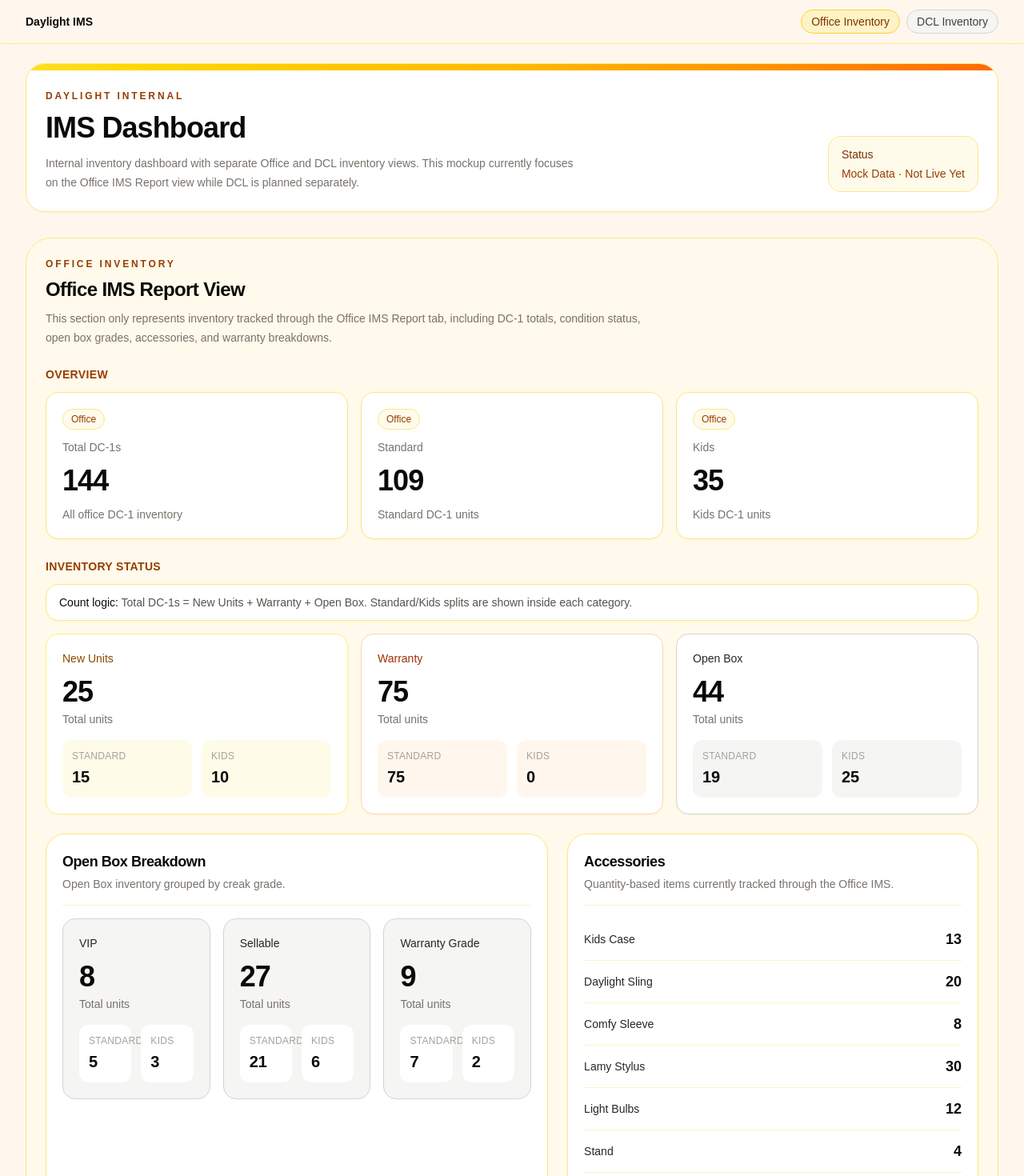
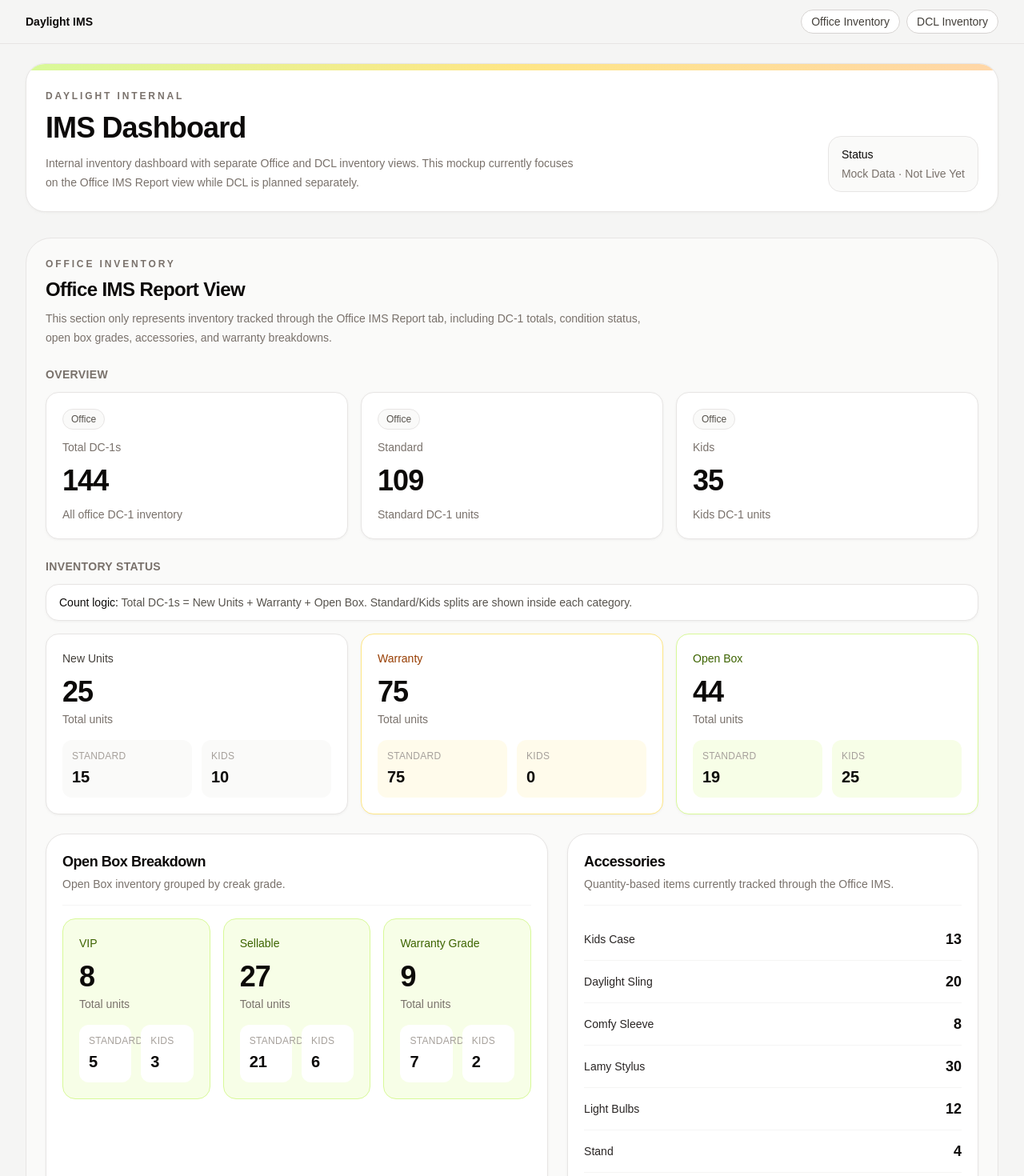
Before and after one commit to AJdaylightco/daylight-ims-dashboard, a Next.js app: page / in a window 1280 px wide. Shown: the top 1470 px of the page at 80% size. Built offline with nearby package versions, Linux system fonts and the light colour scheme.

Commit message:
Apply minimal warm neutral theme

```diff
--- a/app/page.tsx
+++ b/app/page.tsx
@@ -25,21 +25,21 @@ const inventoryStatus = [
     total: 25,
     standard: 15,
     kids: 10,
-    accent: "gold",
+    accent: "soft",
   },
   {
     label: "Warranty",
     total: 75,
     standard: 75,
     kids: 0,
-    accent: "orange",
+    accent: "warranty",
   },
   {
     label: "Open Box",
     total: 44,
     standard: 19,
     kids: 25,
-    accent: "clay",
+    accent: "openbox",
   },
 ];
 
@@ -114,47 +114,33 @@ const dclStats = [
 ];
 
 function getAccentClasses(accent?: string) {
-  if (accent === "gold") {
+  if (accent === "warranty") {
     return {
-      border: "border-yellow-200",
-      bg: "bg-yellow-50",
-      text: "text-yellow-800",
-      softText: "text-yellow-700",
-      bar: "bg-yellow-500",
-      chip: "bg-yellow-100 text-yellow-800 border-yellow-200",
+      border: "border-amber-200",
+      bg: "bg-amber-50",
+      text: "text-amber-800",
+      chip: "bg-amber-50 text-amber-800 border-amber-200",
+      bar: "bg-amber-500",
     };
   }
 
-  if (accent === "orange") {
+  if (accent === "openbox") {
     return {
-      border: "border-orange-200",
-      bg: "bg-orange-50",
-      text: "text-orange-800",
-      softText: "text-orange-700",
-      bar: "bg-orange-500",
-      chip: "bg-orange-100 text-orange-800 border-orange-200",
+      border: "border-lime-200",
+      bg: "bg-lime-50",
+      text: "text-lime-800",
+      chip: "bg-lime-50 text-lime-800 border-lime-200",
+      bar: "bg-lime-500",
     };
   }
 
-  if (accent === "clay") {
+  if (accent === "soft") {
     return {
-      border: "border-stone-300",
-      bg: "bg-stone-100",
-      text: "text-stone-800",
-      softText: "text-stone-700",
-      bar: "bg-stone-500",
-      chip: "bg-stone-100 text-stone-800 border-stone-300",
-    };
-  }
-
-  if (accent === "brown") {
-    return {
-      border: "border-amber-300",
-      bg: "bg-amber-100",
-      text: "text-amber-900",
-      softText: "text-amber-800",
-      bar: "bg-amber-700",
-      chip: "bg-amber-100 text-amber-900 border-amber-300",
+      border: "border-stone-200",
+      bg: "bg-stone-50",
+      text: "text-stone-700",
+      chip: "bg-stone-50 text-stone-700 border-stone-200",
+      bar: "bg-stone-400",
     };
   }
 
@@ -162,9 +148,8 @@ function getAccentClasses(accent?: string) {
     border: "border-stone-200",
     bg: "bg-white",
     text: "text-stone-700",
-    softText: "text-stone-600",
-    bar: "bg-stone-500",
     chip: "bg-stone-50 text-stone-700 border-stone-200",
+    bar: "bg-stone-400",
   };
 }
 
@@ -180,10 +165,10 @@ function MetricCard({
   description?: string;
 }) {
   return (
-    <div className="rounded-2xl border border-amber-200 bg-white p-5 shadow-sm shadow-amber-100/40">
+    <div className="rounded-2xl border border-stone-200 bg-white p-5 shadow-sm shadow-stone-200/40">
       <div>
         {source && (
-          <span className="mb-3 inline-flex rounded-full border border-amber-200 bg-amber-50 px-2.5 py-1 text-xs font-medium text-amber-800">
+          <span className="mb-3 inline-flex rounded-full border border-stone-200 bg-stone-50 px-2.5 py-1 text-xs font-medium text-stone-600">
             {source}
           </span>
         )}
@@ -214,16 +199,16 @@ function PlaceholderCard({
   description?: string;
 }) {
   return (
-    <div className="rounded-2xl border border-dashed border-amber-300 bg-white p-5 shadow-sm shadow-amber-100/40">
+    <div className="rounded-2xl border border-dashed border-stone-300 bg-white p-5 shadow-sm shadow-stone-200/40">
       {source && (
-        <span className="mb-3 inline-flex rounded-full border border-amber-300 bg-amber-100 px-2.5 py-1 text-xs font-medium text-amber-900">
+        <span className="mb-3 inline-flex rounded-full border border-stone-300 bg-stone-100 px-2.5 py-1 text-xs font-medium text-stone-700">
           {source}
         </span>
       )}
 
       <p className="text-sm font-medium text-stone-500">{label}</p>
 
-      <p className="mt-3 text-3xl font-semibold tracking-tight text-amber-800">
+      <p className="mt-3 text-3xl font-semibold tracking-tight text-stone-500">
         {value}
       </p>
 
@@ -251,7 +236,7 @@ function StatusCard({
 
   return (
     <div
-      className={`rounded-2xl border ${accentClasses.border} bg-white p-5 shadow-sm shadow-amber-100/40`}
+      className={`rounded-2xl border ${accentClasses.border} bg-white p-5 shadow-sm shadow-stone-200/40`}
     >
       <p className={`text-sm font-medium ${accentClasses.text}`}>{label}</p>
 
@@ -292,8 +277,8 @@ function Section({
   children: React.ReactNode;
 }) {
   return (
-    <section className="rounded-3xl border border-amber-200 bg-white p-5 shadow-sm shadow-amber-100/40">
-      <div className="border-b border-amber-100 pb-4">
+    <section className="rounded-3xl border border-stone-200 bg-white p-5 shadow-sm shadow-stone-200/40">
+      <div className="border-b border-stone-100 pb-4">
         <h2 className="text-lg font-semibold tracking-tight text-stone-950">
           {title}
         </h2>
@@ -314,9 +299,9 @@ function OpenBoxCards() {
       {openBoxBreakdown.map((item) => (
         <div
           key={item.grade}
-          className="rounded-2xl border border-stone-300 bg-stone-100 p-5"
+          className="rounded-2xl border border-lime-200 bg-lime-50 p-5"
         >
-          <p className="text-sm font-medium text-stone-800">{item.grade}</p>
+          <p className="text-sm font-medium text-lime-800">{item.grade}</p>
 
           <p className="mt-3 text-4xl font-semibold tracking-tight text-stone-950">
             {item.total}
@@ -355,9 +340,9 @@ function TopWarrantyIssues() {
       {topWarrantyIssues.map((item, index) => (
         <div
           key={item.issue}
-          className="rounded-2xl border border-orange-200 bg-orange-50 p-4"
+          className="rounded-2xl border border-amber-200 bg-amber-50 p-4"
         >
-          <p className="text-xs font-semibold uppercase tracking-wide text-orange-700">
+          <p className="text-xs font-semibold uppercase tracking-wide text-amber-700">
             #{index + 1}
           </p>
 
@@ -380,8 +365,8 @@ function TopWarrantyIssues() {
 
 function WarrantyIssueBars() {
   return (
-    <div className="overflow-hidden rounded-2xl border border-amber-200">
-      <div className="grid grid-cols-[1.6fr_0.5fr_0.5fr_0.5fr] gap-3 bg-amber-50 px-4 py-3 text-xs font-semibold uppercase tracking-wide text-amber-800">
+    <div className="overflow-hidden rounded-2xl border border-stone-200">
+      <div className="grid grid-cols-[1.6fr_0.5fr_0.5fr_0.5fr] gap-3 bg-stone-100 px-4 py-3 text-xs font-semibold uppercase tracking-wide text-stone-600">
         <p>Issue</p>
         <p className="text-right">Total</p>
         <p className="text-right">Standard</p>
@@ -397,16 +382,16 @@ function WarrantyIssueBars() {
         return (
           <div
             key={item.issue}
-            className="grid grid-cols-[1.6fr_0.5fr_0.5fr_0.5fr] gap-3 border-t border-amber-100 px-4 py-4 text-sm"
+            className="grid grid-cols-[1.6fr_0.5fr_0.5fr_0.5fr] gap-3 border-t border-stone-100 px-4 py-4 text-sm"
           >
             <div>
               <div className="flex items-center justify-between gap-3">
                 <p className="font-medium text-stone-800">{item.issue}</p>
               </div>
 
-              <div className="mt-2 h-2 overflow-hidden rounded-full bg-amber-100">
+              <div className="mt-2 h-2 overflow-hidden rounded-full bg-stone-100">
                 <div
-                  className="h-full rounded-full bg-gradient-to-r from-yellow-400 via-amber-500 to-orange-500"
+                  className="h-full rounded-full bg-gradient-to-r from-lime-300 via-amber-400 to-orange-400"
                   style={{ width: `${barWidth}%` }}
                 />
               </div>
@@ -430,8 +415,8 @@ function WarrantyIssueBars() {
 
 export default function Home() {
   return (
-    <main id="top" className="min-h-screen bg-orange-50 text-stone-950">
-      <nav className="sticky top-0 z-50 border-b border-amber-200 bg-orange-50/90 px-4 py-3 backdrop-blur sm:px-6 lg:px-8">
+    <main id="top" className="min-h-screen bg-stone-100 text-stone-950">
+      <nav className="sticky top-0 z-50 border-b border-stone-200 bg-stone-100/90 px-4 py-3 backdrop-blur sm:px-6 lg:px-8">
         <div className="mx-auto flex max-w-7xl flex-col gap-3 sm:flex-row sm:items-center sm:justify-between">
           <a href="#top" className="text-sm font-semibold text-stone-950">
             Daylight IMS
@@ -440,14 +425,14 @@ export default function Home() {
           <div className="flex flex-wrap gap-2">
             <a
               href="#office"
-              className="rounded-full border border-amber-300 bg-amber-100 px-3 py-1 text-sm font-medium text-amber-900 hover:bg-amber-200"
+              className="rounded-full border border-stone-300 bg-white px-3 py-1 text-sm font-medium text-stone-700 hover:bg-stone-50"
             >
               Office Inventory
             </a>
 
             <a
               href="#dcl"
-              className="rounded-full border border-stone-300 bg-stone-100 px-3 py-1 text-sm font-medium text-stone-700 hover:bg-stone-200"
+              className="rounded-full border border-stone-300 bg-white px-3 py-1 text-sm font-medium text-stone-700 hover:bg-stone-50"
             >
               DCL Inventory
             </a>
@@ -456,12 +441,12 @@ export default function Home() {
       </nav>
 
       <div className="mx-auto max-w-7xl px-4 py-6 sm:px-6 lg:px-8">
-        <header className="mb-8 overflow-hidden rounded-3xl border border-amber-200 bg-white shadow-sm shadow-amber-100/40">
-          <div className="h-2 bg-gradient-to-r from-yellow-300 via-amber-400 to-orange-500" />
+        <header className="mb-8 overflow-hidden rounded-3xl border border-stone-200 bg-white shadow-sm shadow-stone-200/40">
+          <div className="h-2 bg-gradient-to-r from-lime-200 via-amber-200 to-orange-200" />
 
           <div className="flex flex-col gap-5 p-6 lg:flex-row lg:items-end lg:justify-between">
             <div>
-              <p className="text-xs font-semibold uppercase tracking-[0.24em] text-amber-800">
+              <p className="text-xs font-semibold uppercase tracking-[0.24em] text-stone-500">
                 Daylight Internal
               </p>
 
@@ -476,19 +461,19 @@ export default function Home() {
               </p>
             </div>
 
-            <div className="rounded-2xl border border-amber-200 bg-amber-50 px-4 py-3 text-sm">
-              <p className="font-medium text-amber-900">Status</p>
-              <p className="mt-1 text-amber-800">Mock Data · Not Live Yet</p>
+            <div className="rounded-2xl border border-stone-200 bg-stone-50 px-4 py-3 text-sm">
+              <p className="font-medium text-stone-950">Status</p>
+              <p className="mt-1 text-stone-500">Mock Data · Not Live Yet</p>
             </div>
           </div>
         </header>
 
         <section
           id="office"
-          className="scroll-mt-24 rounded-[2rem] border border-amber-200 bg-amber-50/70 p-4 sm:p-6"
+          className="scroll-mt-24 rounded-[2rem] border border-stone-200 bg-stone-50 p-4 sm:p-6"
         >
           <div className="mb-6 flex flex-col gap-2">
-            <p className="text-xs font-semibold uppercase tracking-[0.24em] text-amber-800">
+            <p className="text-xs font-semibold uppercase tracking-[0.24em] text-stone-500">
               Office Inventory
             </p>
 
@@ -505,7 +490,7 @@ export default function Home() {
 
           <section className="mb-6">
             <div className="mb-3 flex items-center justify-between">
-              <h3 className="text-sm font-semibold uppercase tracking-wide text-amber-800">
+              <h3 className="text-sm font-semibold uppercase tracking-wide text-stone-500">
                 Overview
               </h3>
             </div>
@@ -525,12 +510,12 @@ export default function Home() {
 
           <section className="mb-6">
             <div className="mb-3 flex items-center justify-between">
-              <h3 className="text-sm font-semibold uppercase tracking-wide text-amber-800">
+              <h3 className="text-sm font-semibold uppercase tracking-wide text-stone-500">
                 Inventory Status
               </h3>
             </div>
 
-            <div className="mb-4 rounded-2xl border border-amber-200 bg-white px-4 py-3 text-sm text-stone-600 shadow-sm shadow-amber-100/40">
+            <div className="mb-4 rounded-2xl border border-stone-200 bg-white px-4 py-3 text-sm text-stone-600 shadow-sm shadow-stone-200/40">
               <span className="font-medium text-stone-950">Count logic:</span>{" "}
               Total DC-1s = New Units + Warranty + Open Box. Standard/Kids
               splits are shown inside each category.
@@ -562,7 +547,7 @@ export default function Home() {
               title="Accessories"
               description="Quantity-based items currently tracked through the Office IMS."
             >
-              <div className="divide-y divide-amber-100">
+              <div className="divide-y divide-stone-100">
                 {accessories.map((item) => (
                   <div
                     key={item.name}
@@ -601,10 +586,10 @@ export default function Home() {
 
         <section
           id="dcl"
-          className="mt-10 scroll-mt-24 rounded-[2rem] border border-stone-300 bg-stone-100 p-4 sm:p-6"
+          className="mt-10 scroll-mt-24 rounded-[2rem] border border-stone-200 bg-stone-50 p-4 sm:p-6"
         >
           <div className="mb-6 flex flex-col gap-2">
-            <p className="text-xs font-semibold uppercase tracking-[0.24em] text-stone-700">
+            <p className="text-xs font-semibold uppercase tracking-[0.24em] text-stone-500">
               DCL Inventory
             </p>
 
@@ -612,7 +597,7 @@ export default function Home() {
               DCL / 3PL Inventory View
             </h2>
 
-            <p className="max-w-3xl text-sm leading-6 text-stone-600">
+            <p className="max-w-3xl text-sm leading-6 text-stone-500">
               This section is separate from Office inventory and will be shaped
               differently once the DCL/eFactory data source is ready.
             </p>
```
